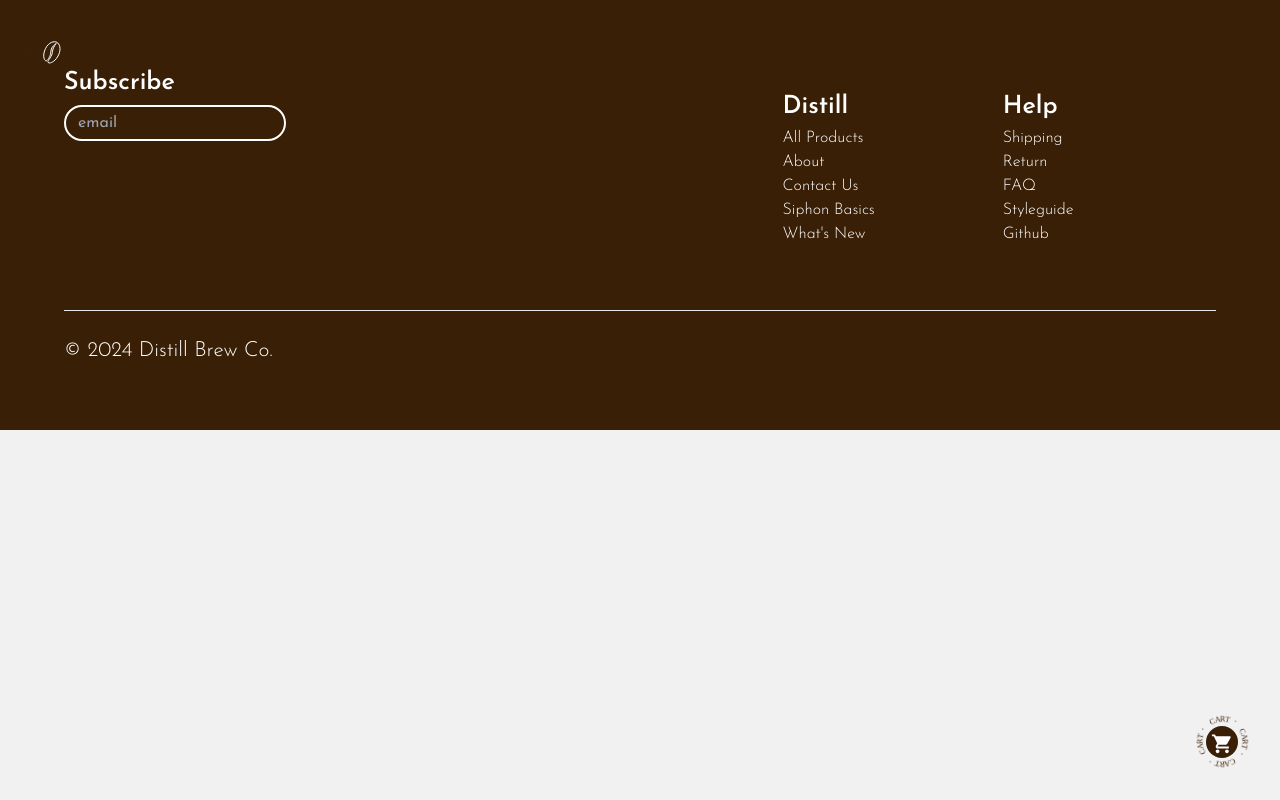
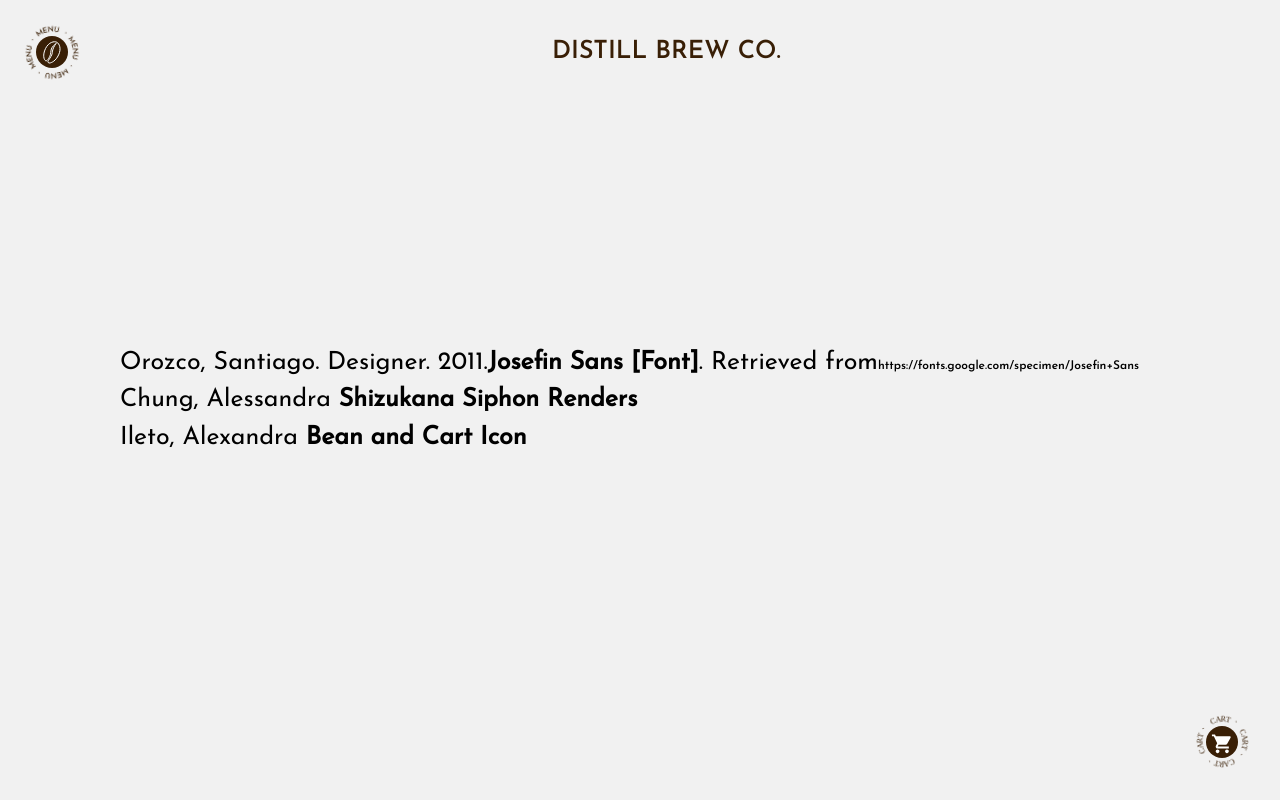
Before and after one commit to smchng/DistillBrew, a Next.js app: page /citation in a window 1280 px wide. Before the commit this address had no page. Shown: the top 800 px of the page. Built offline with nearby package versions, Linux system fonts and the light colour scheme.

Commit message:
added citation link

```diff
--- a/components/footer/footer.tsx
+++ b/components/footer/footer.tsx
@@ -57,11 +57,11 @@ const Footer = () => {
             <Link href="/products">
               <p className="text-xs hover:text-mocha">Shipping</p>
             </Link>
-            <Link href="/about">
-              <p className="text-xs hover:text-mocha">Return</p>
-            </Link>
             <Link href="/contact">
               <p className="text-xs hover:text-mocha">FAQ</p>
+            </Link>{" "}
+            <Link href="/citation">
+              <p className="text-xs hover:text-mocha">Citation</p>
             </Link>
             <Link href="https://smchng.github.io/339_StyleGuide/">
               <p className="text-xs hover:text-mocha">Styleguide</p>
--- a/pages/_app.tsx
+++ b/pages/_app.tsx
@@ -21,6 +21,7 @@ import Set from "@/pages/products/set";
 import Machine from "@/pages/products/machine";
 import Cart from "@/pages/cart";
 import Checkout from "@/pages/checkout";
+import Citation from "@/pages/citation";
 
 export default function App() {
   const router = useRouter();
@@ -65,6 +66,7 @@ export default function App() {
           {currentPage === "/checkout" && <Checkout />}
           {currentPage === "/confirm" && <Confirm />}
           {currentPage === "/sent" && <Sent />}
+          {currentPage === "/citation" && <Citation />}
           {currentPage === "/products/filter" && <Filter />}
           {currentPage === "/products/burner" && <Burner />}
           {currentPage === "/products/set" && <Set />}
--- /dev/null
+++ b/pages/citation.tsx
@@ -0,0 +1,20 @@
+export default function Citation() {
+  return (
+    <div className="p-[5vh] md:p-[15vh] flex flex-col justify-center h-screen">
+      <div>
+        Orozco, Santiago. Designer. 2011.
+        <strong>Josefin Sans [Font]</strong>. Retrieved from
+        <a href="https://fonts.google.com/specimen/Josefin+Sans">
+          https://fonts.google.com/specimen/Josefin+Sans
+        </a>
+      </div>
+
+      <div>
+        Chung, Alessandra <strong>Shizukana Siphon Renders</strong>
+      </div>
+      <div>
+        Ileto, Alexandra <strong>Bean and Cart Icon</strong>
+      </div>
+    </div>
+  );
+}
```
